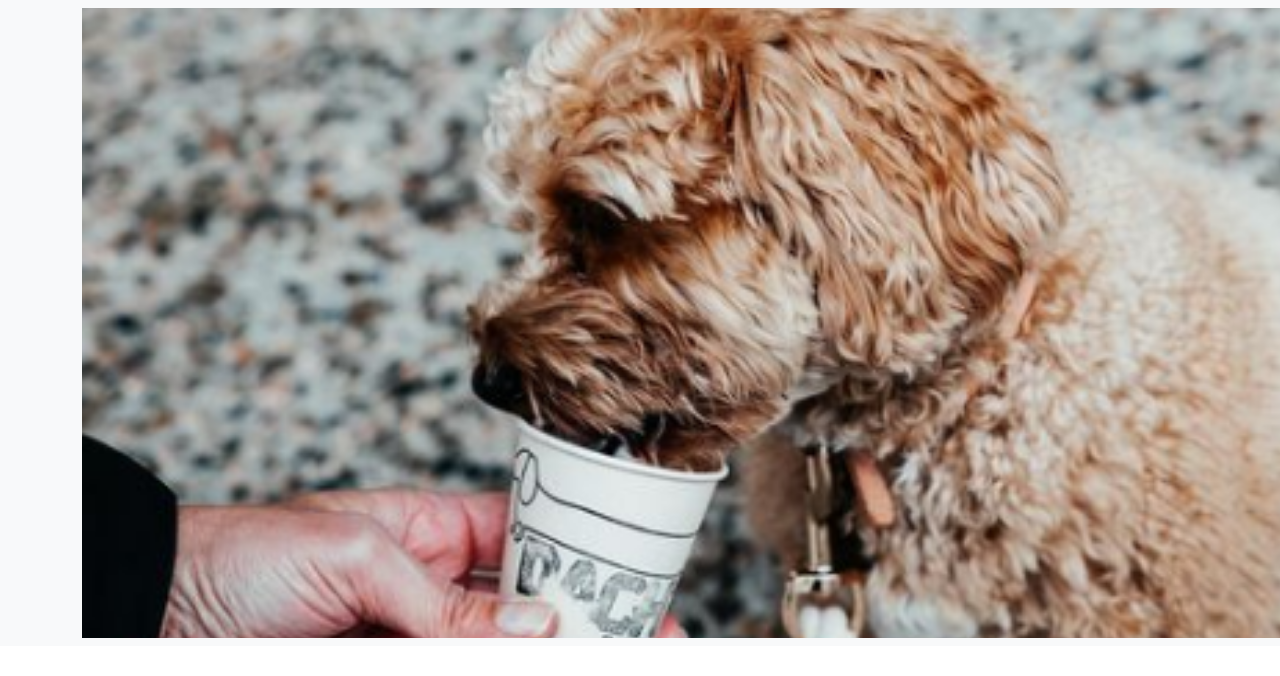
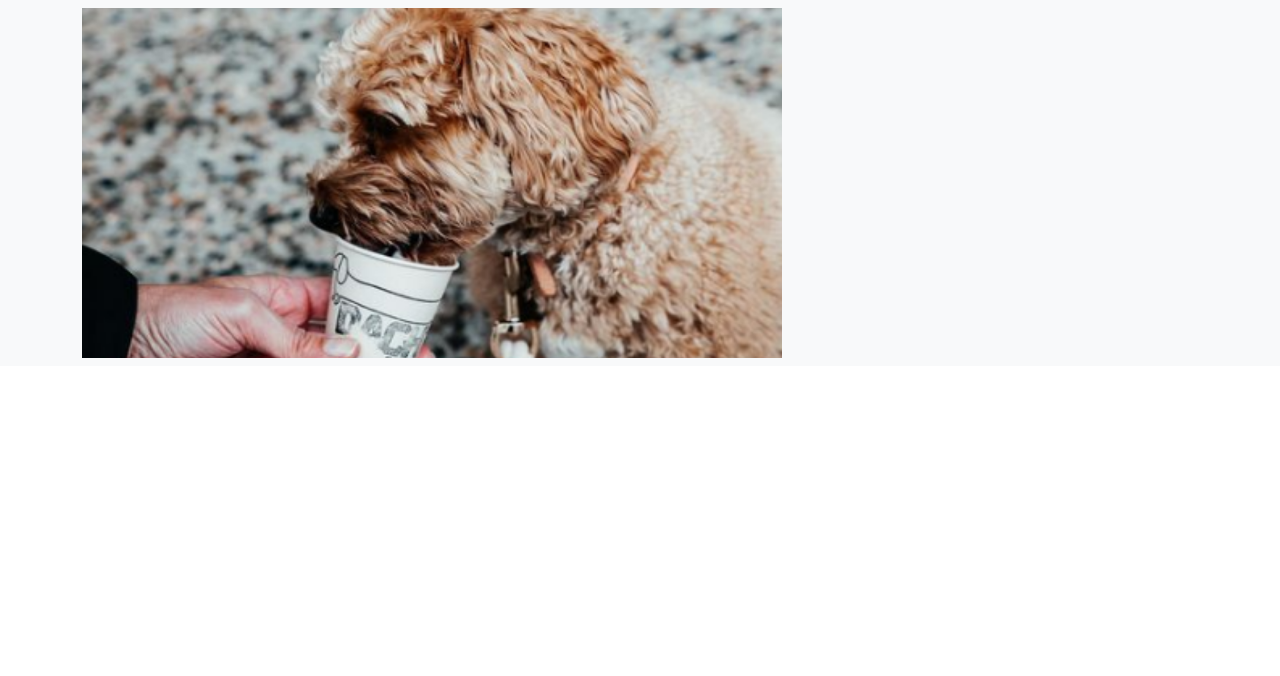
Before and after one commit to paderx01/FurBabyCafe-React, a React (Create React App) app: page / in a window 1280 px wide. Shown: the top 676 px of the page. Built offline with nearby package versions, Linux system fonts and the light colour scheme.

Commit message:
updated app js file

```diff
--- a/src/App.js
+++ b/src/App.js
@@ -8,7 +8,15 @@ function App() {
       <Navbar dark color="light" sticky="top" expand="md">
         <Container>
           <NavbarBrand href="/">
-            <img src={logo} alt="Main Page" />
+            <img
+              style={{
+                width: 700,
+                height: 350,
+                alignItems: "center",
+              }}
+              src={logo}
+              alt="Main Page"
+            />
           </NavbarBrand>
         </Container>
       </Navbar>
```
